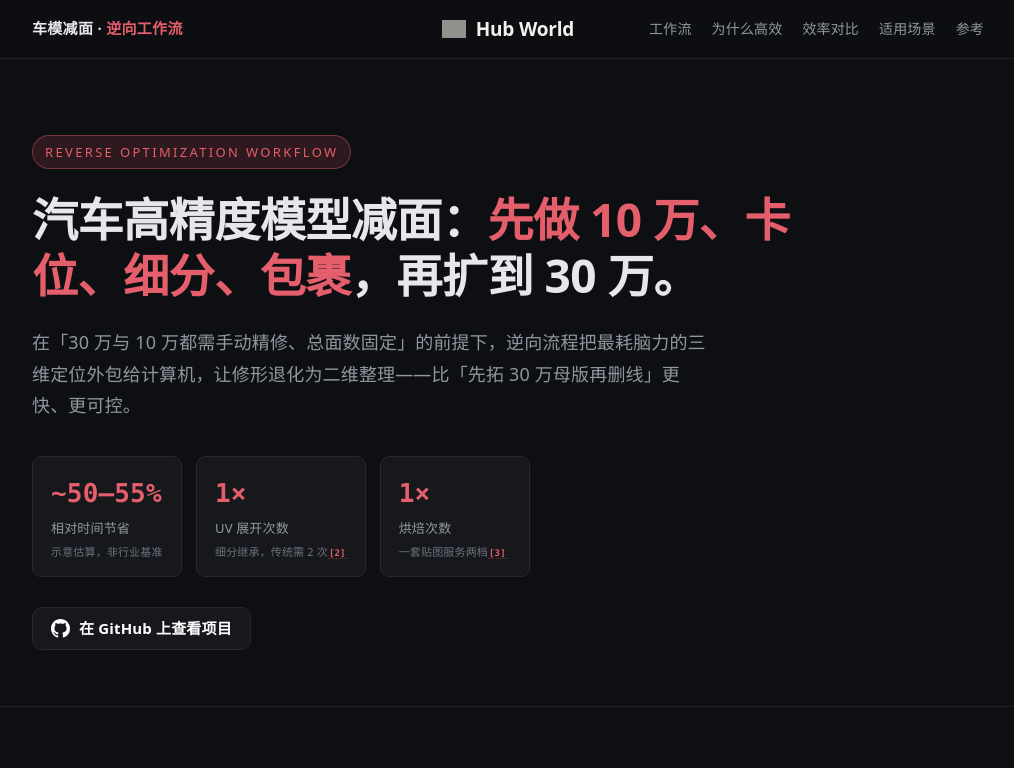
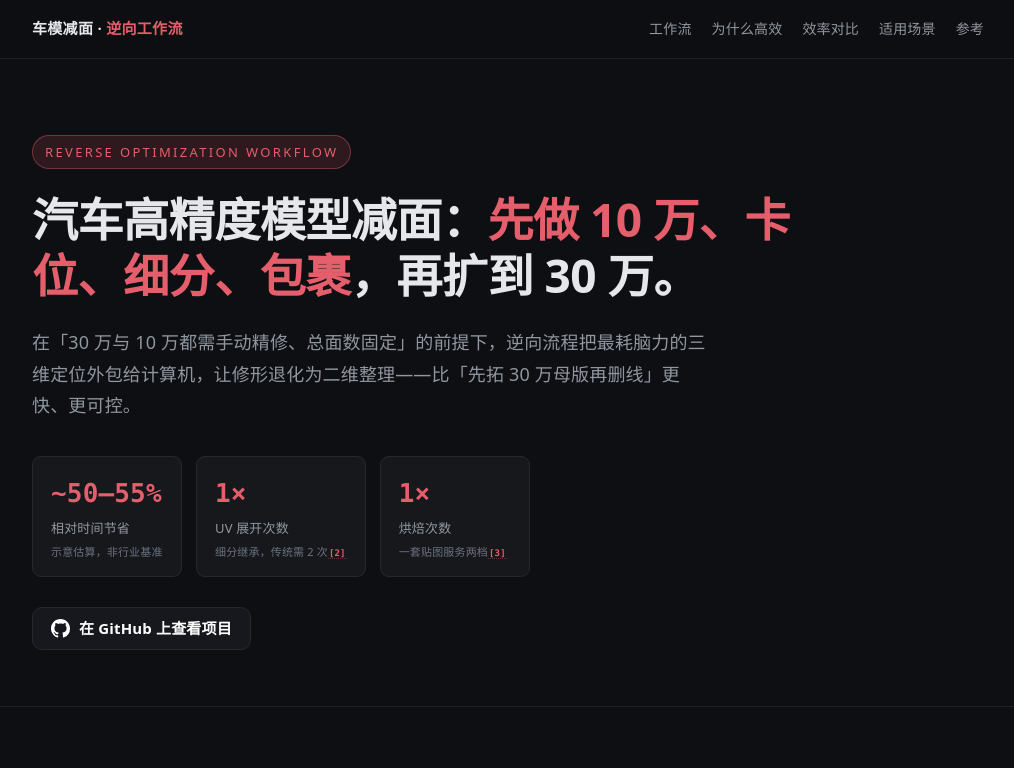
Before and after one commit to Simiely/car-model-decimation, a plain HTML site: page index.html in a window 1280 px wide. Shown: the top 768 px of the page, without its empty margins (132-1146 px from the left). Drawn offline with Linux system fonts and the light colour scheme; grey boxes are pictures that could not be loaded.

Commit message:
chore: 落地页去除 hub-world 依赖（本地 favicon + 移除返回按钮）

```diff
--- a/index.html
+++ b/index.html
@@ -4,7 +4,7 @@
 <meta charset="UTF-8">
 <meta name="viewport" content="width=device-width, initial-scale=1.0">
 <title>汽车高精度模型减面 · 逆向优化工作流</title>
-<link rel="icon" href="https://simiely.github.io/hub-world/favicon.png" type="image/png">
+<link rel="icon" href="./favicon.png" type="image/png">
 <style>
   :root{
     --bg:#0e0f12;
@@ -281,13 +281,6 @@
 </head>
 <body>
 
-<!-- Hub World 品牌 logo + 跳转（结构参照 templates/template.html 的 .hub-back） -->
-<a class="hub-back" href="https://simiely.github.io/hub-world/" aria-label="返回 Hub World">
-  <span class="hub-back__inner">
-    <img class="hub-back__logo" src="https://simiely.github.io/hub-world/logo.png" alt="Hub World">
-    <span>Hub World</span>
-  </span>
-</a>
 
 <nav>
   <div class="wrap">
```
Also changed, not shown: favicon.png (added).
